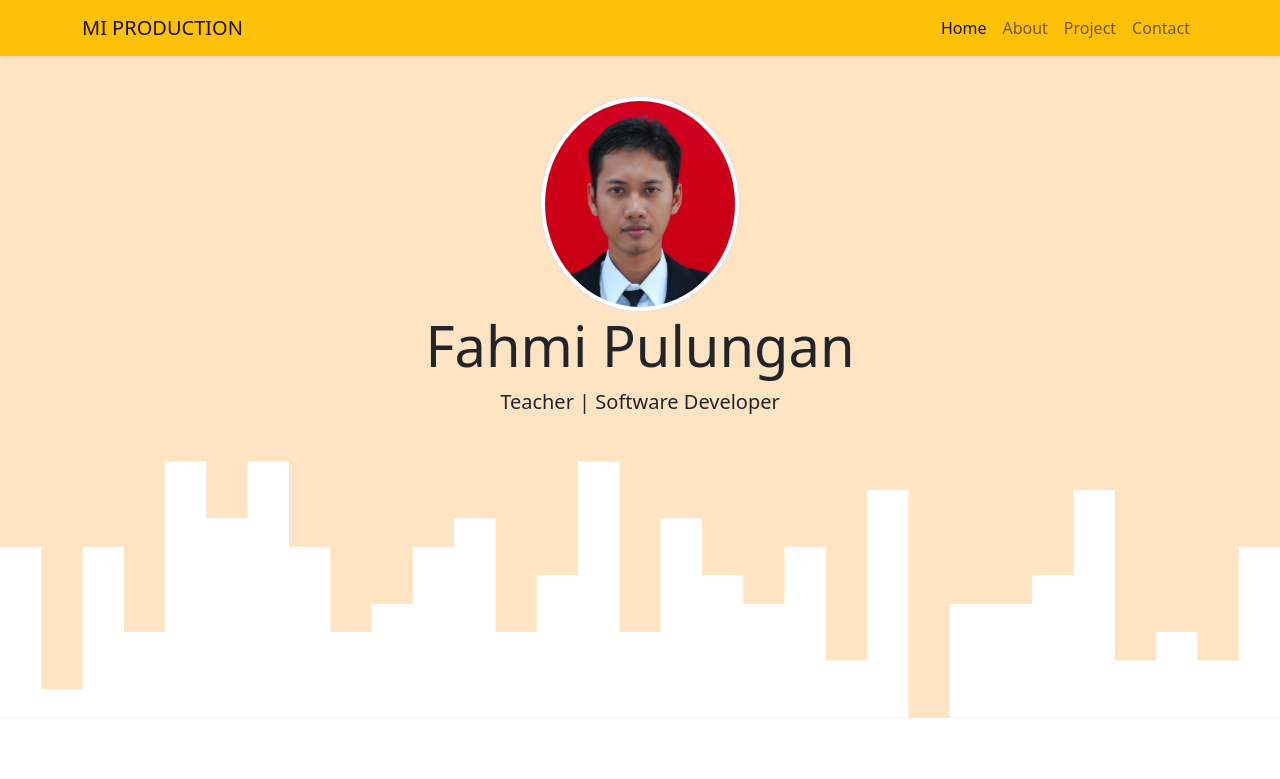
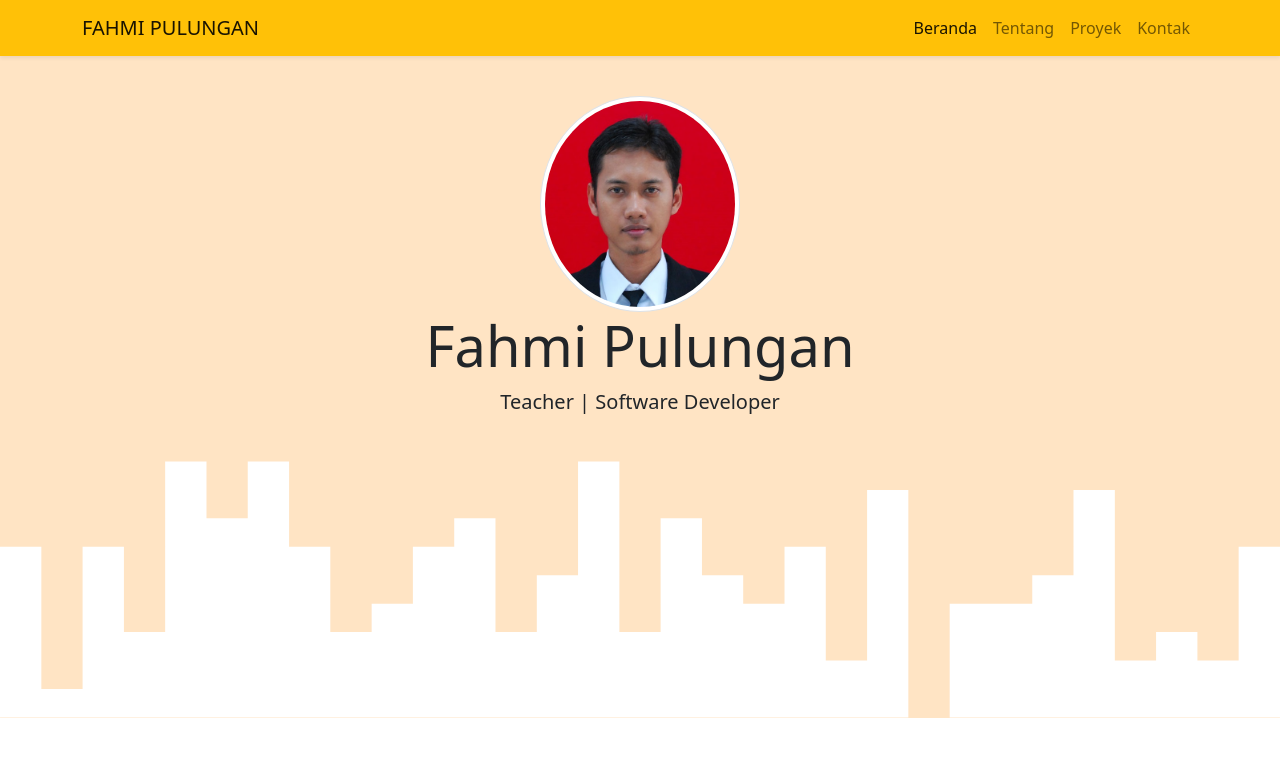
Before and after one commit to fahmipulungan100698/fahmipulungan.github.io, a plain HTML site: page index.html in a window 1280 px wide. Shown: the top 779 px of the page. Drawn offline with nearby package versions, Linux system fonts and the light colour scheme.

Commit message:
Update index.html

```diff
--- a/index.html
+++ b/index.html
@@ -18,7 +18,7 @@
   <!-- Navbar -->
   <nav class="navbar navbar-expand-lg bg-warning shadow-sm fixed-top">
     <div class="container">
-      <a class="navbar-brand" href="#">MI PRODUCTION</a>
+      <a class="navbar-brand" href="#">FAHMI PULUNGAN</a>
       <button class="navbar-toggler" type="button" data-bs-toggle="collapse" data-bs-target="#navbarNav"
         aria-controls="navbarNav" aria-expanded="false" aria-label="Toggle navigation">
         <span class="navbar-toggler-icon"></span>
@@ -26,16 +26,16 @@
       <div class="collapse navbar-collapse" id="navbarNav">
         <ul class="navbar-nav ms-auto">
           <li class="nav-item">
-            <a class="nav-link active" aria-current="page" href="#home">Home</a>
+            <a class="nav-link active" aria-current="page" href="#home">Beranda</a>
           </li>
           <li class="nav-item">
-            <a class="nav-link" href="#about">About</a>
+            <a class="nav-link" href="#about">Tentang</a>
           </li>
           <li class="nav-item">
-            <a class="nav-link" href="#project">Project</a>
+            <a class="nav-link" href="#project">Proyek</a>
           </li>
           <li class="nav-item">
-            <a class="nav-link" href="#contact">Contact</a>
+            <a class="nav-link" href="#contact">Kontak</a>
           </li>
         </ul>
       </div>
```
